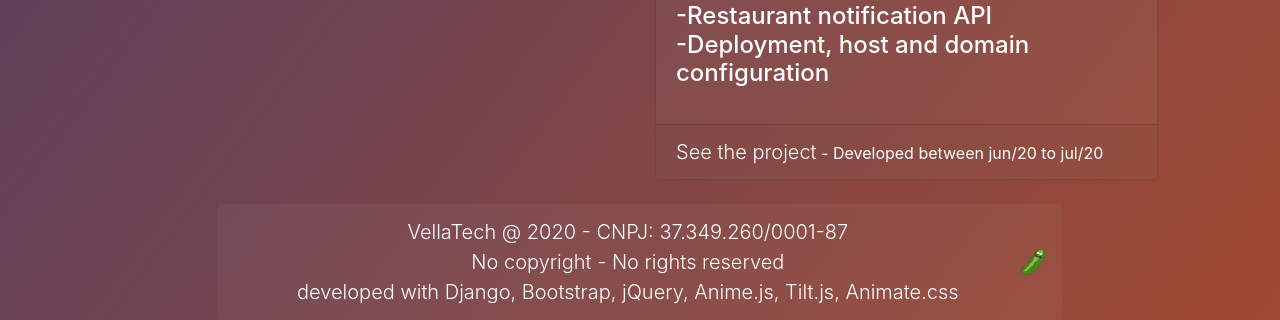
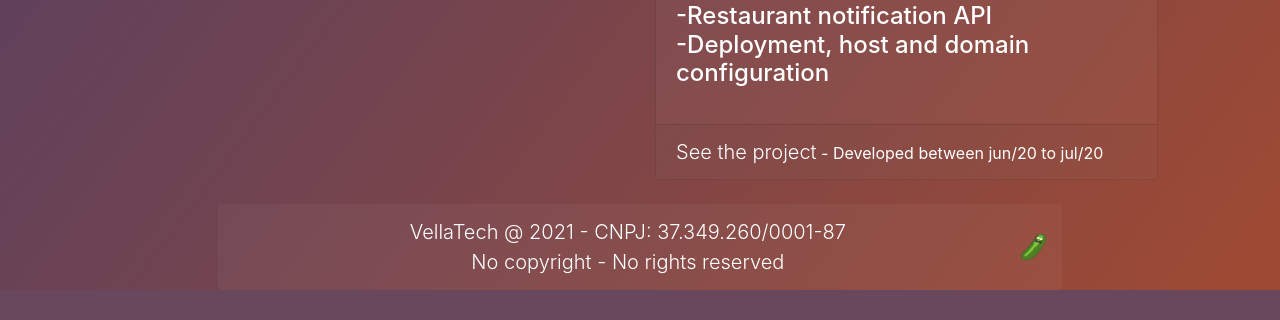
Before and after one commit to lorenzovella/vellatech, a Django app: page / in a window 1280 px wide. Shown: the part 1473-1793 px from the top of the page. After the commit the page ends 1763 px from the top, so only its background shows below. Run offline with Django 3.2, Linux system fonts and the light colour scheme; data comes from the database, SQL or seed files in the repository; some libraries are stand-ins or nearby versions.

Commit message:
Update projeto_list.html

```diff
--- a/Portfolio/templates/app/projeto_list.html
+++ b/Portfolio/templates/app/projeto_list.html
@@ -112,7 +112,7 @@ $( document ).ready(function() {
 <footer class="row navigation">
   <div class="col-md-8 mx-auto">
     <nav class="navbar navbar-dark navbar-expand-lg rounded mt-3">
-      <a class="navbar-brand mx-auto d-flex text-wrap lead text-center">VellaTech @ 2020 - CNPJ:  37.349.260/0001-87 </br>No copyright - No rights reserved </br>developed with Django, Bootstrap, jQuery, Anime.js, Tilt.js, Animate.css</a>
+      <a class="navbar-brand mx-auto d-flex text-wrap lead text-center">VellaTech @ 2021 - CNPJ:  37.349.260/0001-87 </br>No copyright - No rights reserved</a>
       <img src="static/pickle-rick.png"/>
     </nav>
   </div>
```
